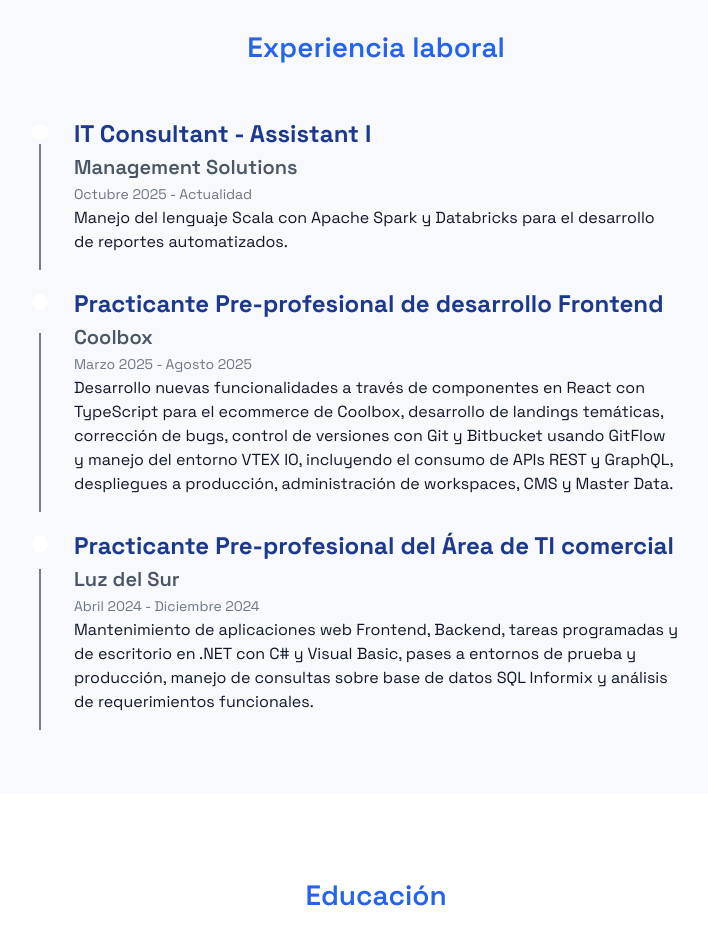
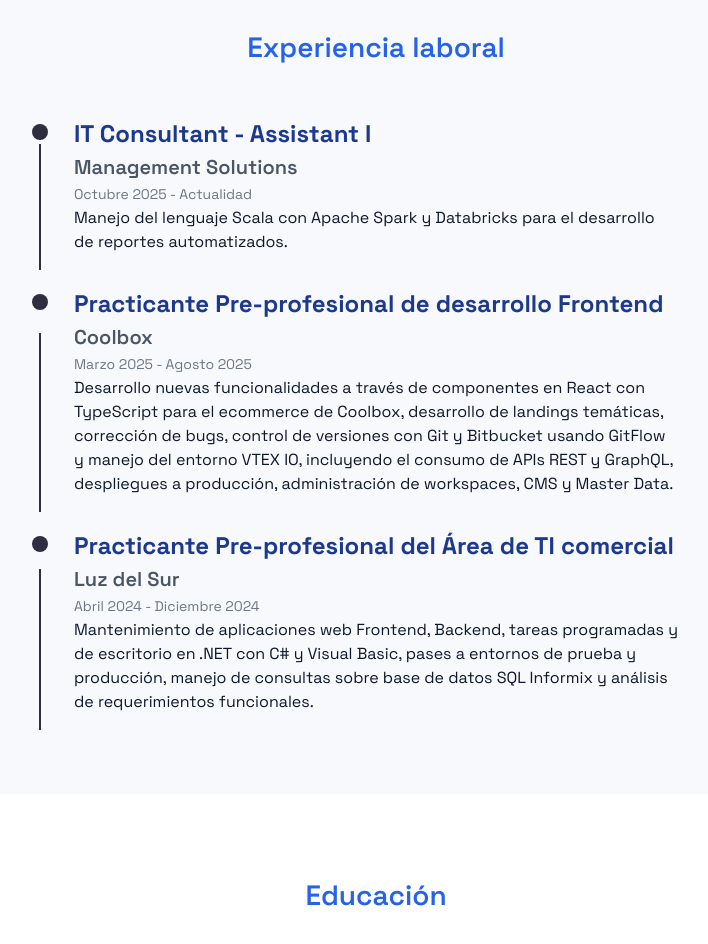
Before and after one commit to FavioGenaro/FavioGenaro.github.io, a Next.js app in the folder portfolio/: page / in a window 1280 px wide. Shown: the part 880-1824 px from the top of the page, without its empty margins (264-972 px from the left). Built offline with nearby package versions, Linux system fonts and the light colour scheme.

Commit message:
feat: Agregar color a line y point experience

```diff
--- a/portfolio/src/app/globals.css
+++ b/portfolio/src/app/globals.css
@@ -17,6 +17,8 @@
 
   --text-subtitle: #2563EB;
 
+  --experience-line-color: #2F2E41;
+
   --btn-social-media: #f1f5f9;
   --color-linetime: #4a5565;
 
@@ -32,6 +34,7 @@
   --text-subtitle: #3B82F6;
 
   --border-color: #1d293d;
+  --experience-line-color: #cbd5e1;
 
   --btn-social-media: #1d293d;
   --color-linetime: #ffffff;
@@ -151,3 +154,11 @@
   margin: 30px; */
   font-weight: bold;
 }
+
+.pointExperience {
+  background-color: var(--experience-line-color);
+}
+
+.lineExperience::before {
+  border-color: var(--experience-line-color);
+}
--- a/portfolio/src/components/molecules/ExperienceItem.tsx
+++ b/portfolio/src/components/molecules/ExperienceItem.tsx
@@ -9,11 +9,11 @@
 const ExperienceItem: React.FC<ExperienceProps> = ({ expItem }) => {
   return (
     <div
-        className="relative mx-12 pb-4 before:absolute before:left-[-35px] before:block before:h-[74%] flex items-end before:border-l-2 before:border-black/50 dark:before:border-white/80 before:content-['']"
+        className="relative mx-12 pb-4 before:absolute before:left-[-35px] before:block before:h-[74%] flex items-end lineExperience before:border-l-2 before:content-['']"
     >
         <div className="relative pb-4 dark:text-white">
             <div className="sticky top-0">
-                <span className='line-time absolute -left-[42px] top-[8px] rounded-full w-4 h-4 bg-white'></span>
+                <span className='line-time absolute -left-[42px] top-[8px] rounded-full w-4 h-4 pointExperience'></span>
                 {/* Contenido */}
                 <h3 className="titleH3 font-bold text-blue-900 dark:text-blue-400">{expItem.jobName}</h3>
                 <h4 className="titleH4 font-semibold text-gray-600 dark:text-white">{expItem.companyName}</h4>
```
